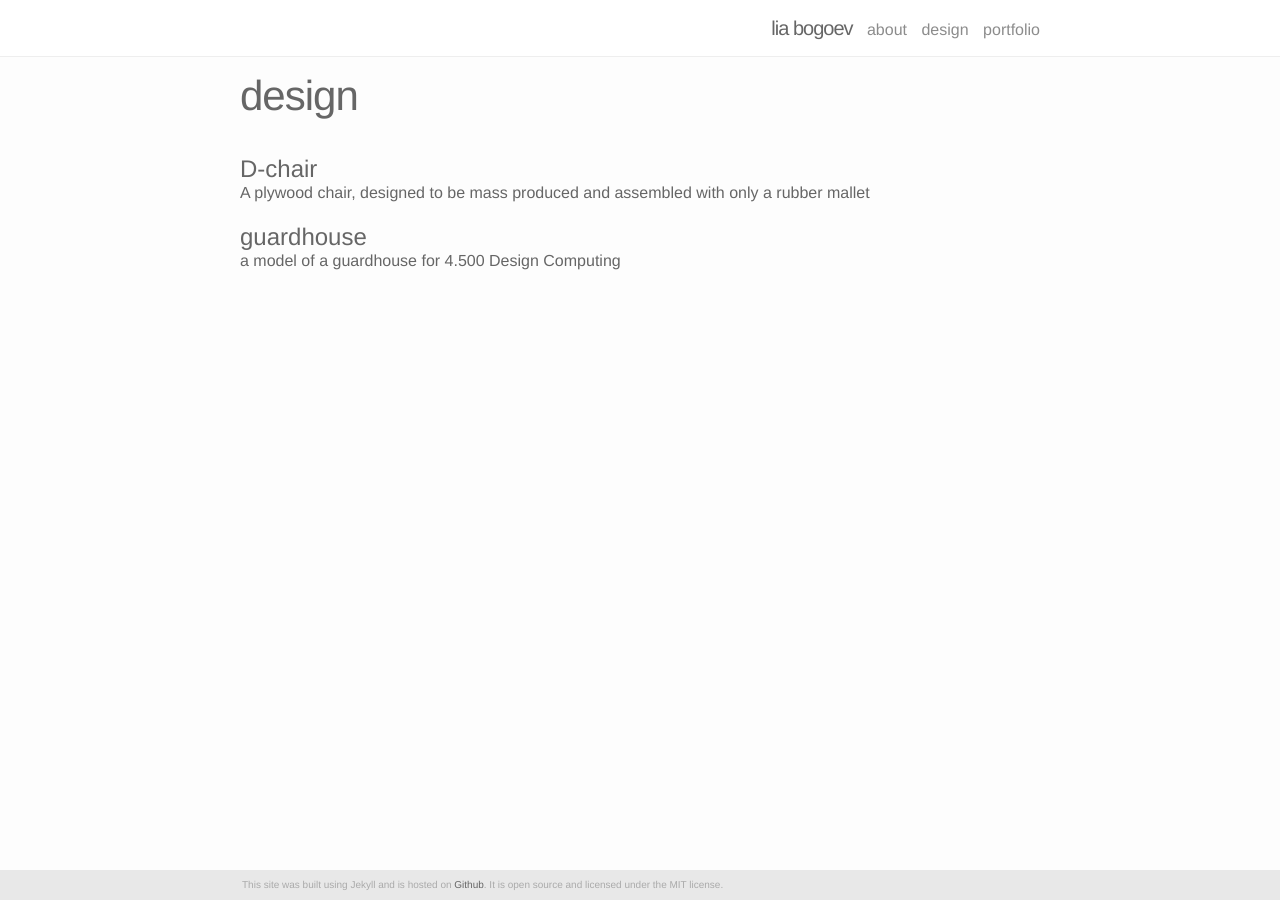
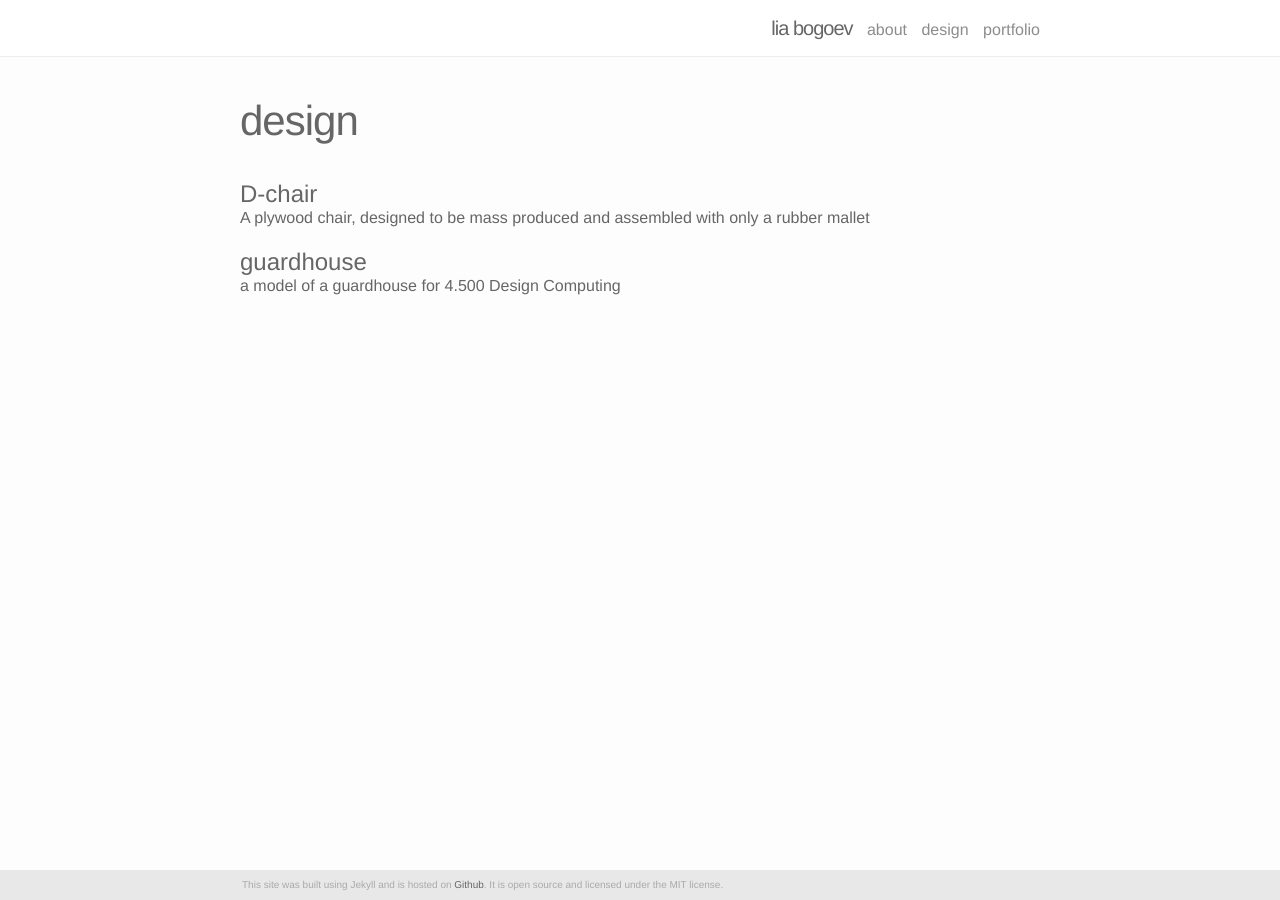
Before and after one commit to Angelo1211/bogoli.github.io, a Jekyll site: the page built from design.md, in a window 1280 px wide. Built offline with Jekyll 4.4.1, drawn with Linux system fonts in a browser that asks for light colours.

Commit message:
Updates some stuff for images, makes the top post in the index actually line up with where the <hr/>'s were further down. aka, YAY SYMMETRY.

```diff
--- a/_sass/_base.scss
+++ b/_sass/_base.scss
@@ -66,8 +66,10 @@
  * Images
  */
 img {
+    display: block;
     max-width: 100%;
-    vertical-align: middle;
+    width:33.3%;
+    vertical-align:middle;
 }
 
 
--- a/_sass/_layout.scss
+++ b/_sass/_layout.scss
@@ -87,7 +87,7 @@
  * Page content
  */
 .page-content {
-    padding: 75px 0;
+    padding: 100px 0; /* VERTICAL PADDING FOR TITLE ON EVERY PAGE */
 }
 
 .page-heading {
```
